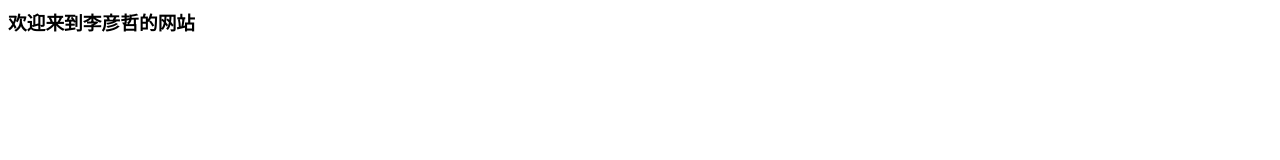
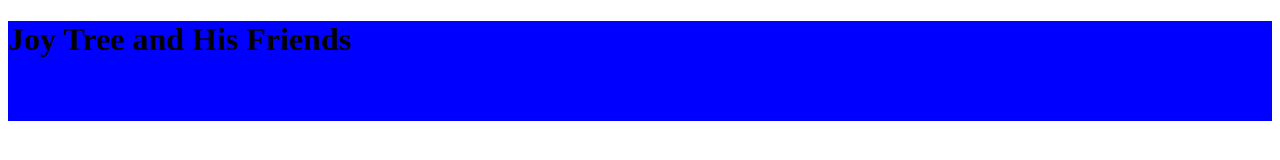
Before and after one commit to 2359991224/2359991224.github.io, a plain HTML site: page index.html in a window 1280 px wide. Drawn offline with nearby package versions, Linux system fonts and the light colour scheme.

Commit message:
Update index.html

```diff
--- a/index.html
+++ b/index.html
@@ -1 +1,22 @@
-<h3>欢迎来到李彦哲的网站</h3>
+<!DOCTYPE html>
+<html lang="en">
+<head>
+	<meta charset="UTF-8">
+	<title>beijingwangluo</title>
+	<style>
+		.top{
+			width: 100%;
+			height: 100px;
+			background-color: blue;
+		}
+	</style>
+	<script src="jquery-1.7.2.min.js"></script>
+</head>
+<body>
+	<div>
+		<div class="top">
+      <h1>Joy Tree and His Friends</h1>
+		</div>
+	</div>
+</body>
+</html>
```
